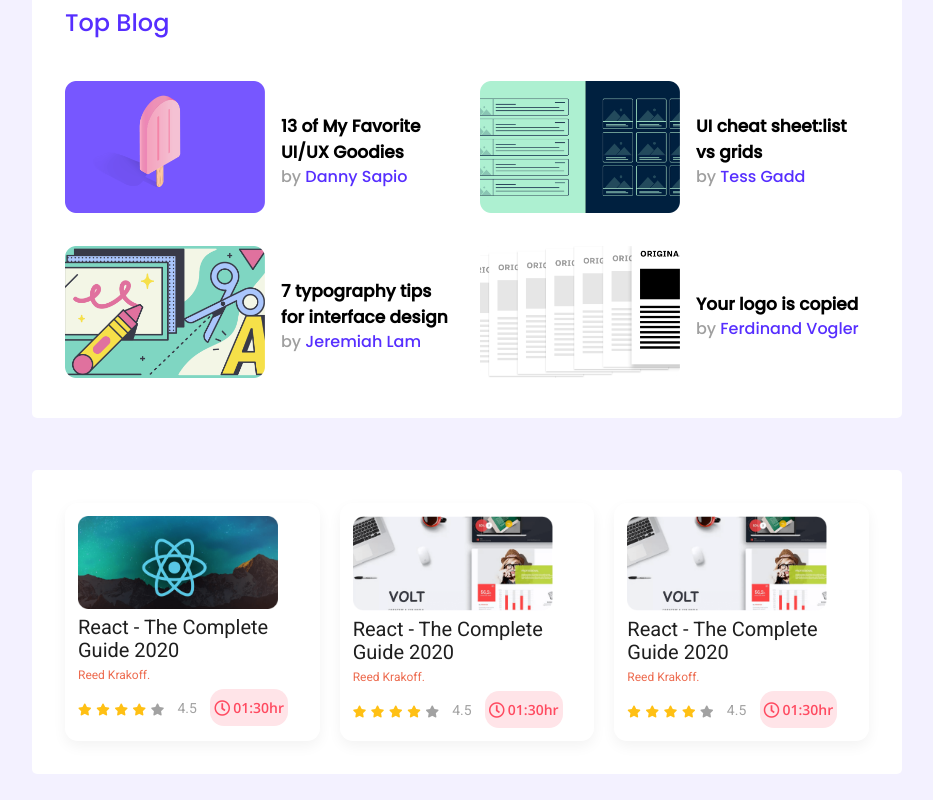
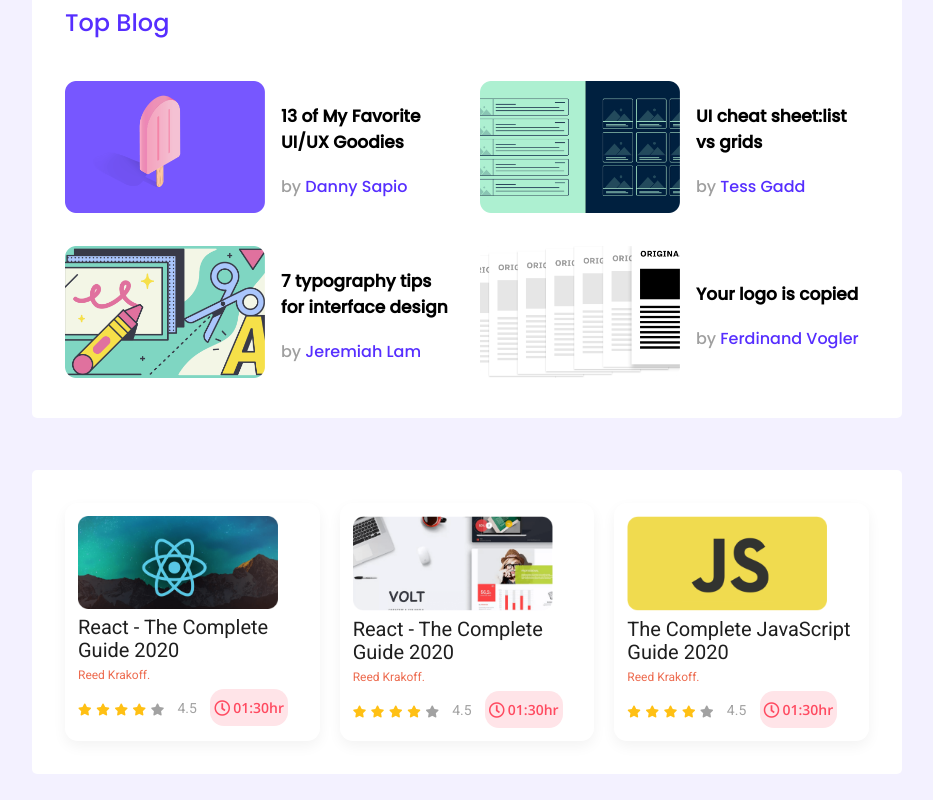
Before and after one commit to siam786/leader-design, a plain HTML site: page index.html in a window 1280 px wide. Shown: the part 333-1133 px from the top of the page, without its empty margins (173-1106 px from the left). Drawn offline with nearby package versions, Linux system fonts and the light colour scheme.

Commit message:
add bug fix css

```diff
--- a/index.html
+++ b/index.html
@@ -171,9 +171,9 @@
           <!-- single course start -->
           <div class="single-course">
             <div class="course-thumb">
-              <img src="images/courses/course-2.png" alt="">
+              <img src="images/courses/course-3.png" alt="">
                 <div class="course-info">
-                  <h3>React - The Complete </h3>
+                  <h3>The Complete JavaScript </h3>
                   <h3>Guide 2020</h3>
                   <p>Reed Krakoff.</p>
                   <div class="author-info">
--- a/styles/style.css
+++ b/styles/style.css
@@ -116,6 +116,10 @@
     color: #1e1e1e;
   }
 
+  .blog-info p {
+    padding-top: 20px;
+}
+
   .rating {
       display: flex;
       align-items: center;
```
